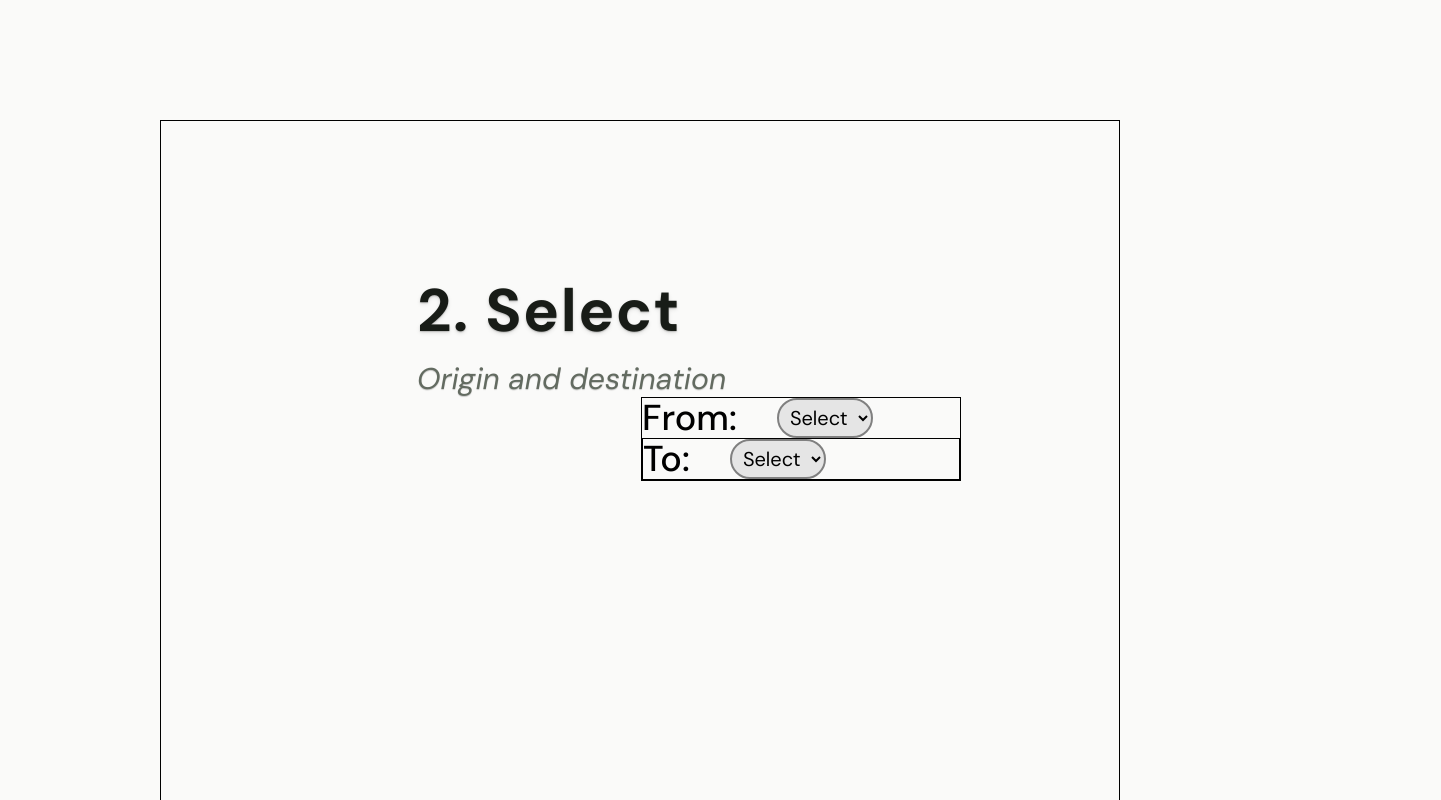
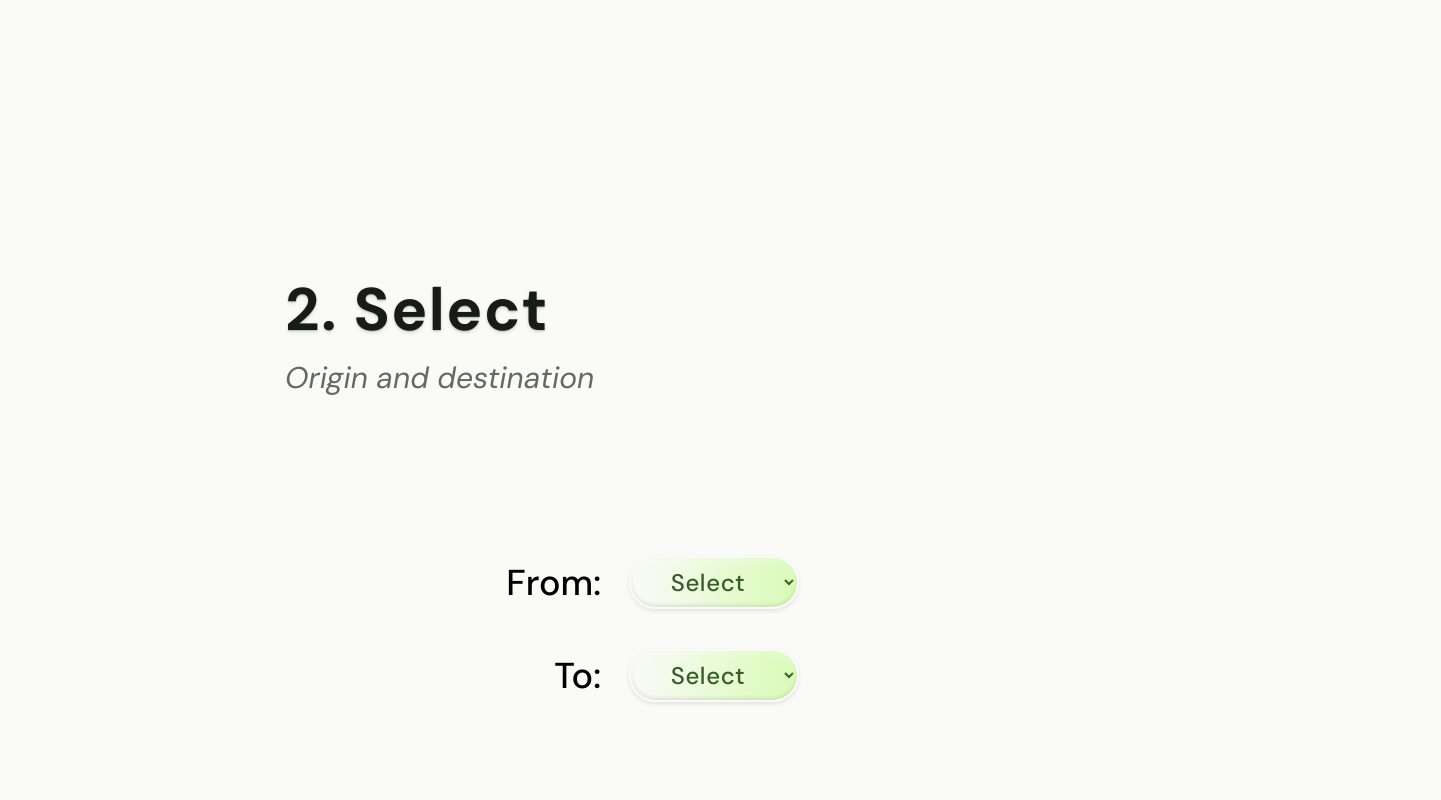
Before and after one commit to carlos-lucenag/playlist-port, a React (Vite) app in the folder frontend/: page / in a window 1280 px wide. Shown: the part 1480-2280 px from the top of the page, 1441 px wide, since content can reach past the window. Built offline with nearby package versions, Linux system fonts and the light colour scheme.

Commit message:
chore: ultima atualizacao do dia

```diff
--- a/frontend/src/App.jsx
+++ b/frontend/src/App.jsx
@@ -17,7 +17,7 @@ function App() {
   return (
     <div className="max-w-[60rem] flex flex-col">
       <div className="flex flex-col h-dvh">
-        <div id="navbar" className="mt-30">
+        <div id="navbar" className="mt-40">
           <h1 className="text-[#181C17] text-8xl text-shadow-lg font-bold tracking-wide">
             Playlist Port
           </h1>
@@ -32,12 +32,12 @@ function App() {
             border-2 border-[#FAFAF9]
             text-[#395D28] text-5xl font-medium tracking-wide
             bg-linear-to-r from-[#F0F6EE] to-[#99F53D]
+            rounded-full
+            shadow-[inset_0_-2px_4px_rgba(0,0,0,0.25),inset_0_4px_8px_rgba(255,255,255,0.3),0_2px_8px_rgba(0,0,0,0.20)]
             w-fit
             self-center
-            mt-[30vh]
+            mt-[25vh]
             px-10 py-3
-            rounded-full
-            shadow-[inset_0_-2px_4px_rgba(0,0,0,0.25),inset_0_4px_8px_rgba(255,255,255,0.3),0_2px_8px_rgba(0,0,0,0.20)]
             transform transition-all duration-200 ease-in-out
             hover:-translate-y-0.5"
         >
@@ -73,7 +73,7 @@ function App() {
         <Connect />
       </section>
 
-      <section className="border h-dvh" ref={transferPageRef}>
+      <section className="h-dvh" ref={transferPageRef}>
         <Transfer />
       </section>
     </div>
--- a/frontend/src/components/Connect.jsx
+++ b/frontend/src/components/Connect.jsx
@@ -63,7 +63,7 @@ function Connect() {
   };
 
   return (
-    <div className="mt-60 flex flex-col">
+    <div className="mt-40 flex flex-col">
       <h1 className="text-6xl text-[#181C17] text-shadow-md font-bold tracking-wide">
         1. Connect
       </h1>
--- a/frontend/src/components/Transfer.jsx
+++ b/frontend/src/components/Transfer.jsx
@@ -107,20 +107,17 @@ function Transfer() {
   };
 
   return (
-    <div>
-      <div className="py-40 relative bottom-0 w-screen flex flex-col">
-        <div className="text-[#181C17] ml-64 w-fit">
-          <h1 className="text-6xl text-shadow-md font-bold tracking-wide mb-5">
+    <div className="mt-40 flex flex-col">
+      <h1 className="text-6xl text-[#181C17] text-shadow-md font-bold tracking-wide">
         2. Select
       </h1>
-          <p className="text-3xl italic text-shadow-xs text-[#636B61]">
+      <p className="mt-5 text-3xl text-[#636B61] italic">
         Origin and destination
       </p>
-        </div>
-        <div className="flex flex-col">
-          <form className="border self-center w-80">
-            <div className="flex gap-10">
-              <p className="text-4xl font-medium">From:</p>
+
+      <form className="mt-[20vh] grid gap-10 self-center">
+        <div className="flex gap-7 items-center">
+          <p className="text-4xl font-medium w-30 text-right">From:</p>
           <select
             name="origin"
             id="origin-service"
@@ -128,12 +125,14 @@ function Transfer() {
             value={formData.origin}
             onChange={handleChange}
             className="
+              border-2 border-[#FAFAF9]
+              text-[#395D28] font-medium tracking-wide
+              bg-linear-to-r from-[#F0F6EE03] to-[#D9FBB6]
+              rounded-full
+              shadow-[inset_0_-2px_4px_rgba(0,0,0,0.1),inset_0_4px_8px_rgba(255,255,255,0.3),0_2px_4px_rgba(0,0,0,0.1)]
+              px-6 py-2
               cursor-pointer
-              w-24 h-10
-              text-center text-xl
-              bg-neutral-200 text-[#000000]
-              rounded-full
-              border-2 border-[#808080]
+              text-center text-2xl
               focus:outline-none
             "
           >
@@ -144,21 +143,24 @@ function Transfer() {
             <option value="youtube">Youtube</option>
           </select>
         </div>
-            <div className="flex gap-10 border">
-              <p className="text-4xl font-medium">To:</p>
+
+        <div className="flex gap-7 items-center">
+          <p className="text-4xl font-medium w-30 text-right">To:</p>
           <select
-                name="origin"
-                id="origin-service"
+            name="destination"
+            id="destination-service"
             required
-                value={formData.origin}
+            value={formData.destination}
             onChange={handleChange}
             className="
+              border-2 border-[#FAFAF9]
+              text-[#395D28] font-medium tracking-wide
+              bg-linear-to-r from-[#F0F6EE03] to-[#D9FBB6]
+              rounded-full
+              shadow-[inset_0_-2px_4px_rgba(0,0,0,0.1),inset_0_4px_8px_rgba(255,255,255,0.3),0_2px_4px_rgba(0,0,0,0.1)]
+              px-6 py-2
               cursor-pointer
-              w-24 h-10
-              text-center text-xl
-              bg-neutral-200 text-[#000000]
-              rounded-full
-              border-2 border-[#808080]
+              text-center text-2xl
               focus:outline-none
             "
           >
@@ -171,8 +173,6 @@ function Transfer() {
         </div>
       </form>
     </div>
-      </div>
-    </div>
   );
 }
 
--- a/frontend/src/index.css
+++ b/frontend/src/index.css
@@ -5,3 +5,9 @@
 button {
     cursor: pointer;
 }
+
+::picker-icon {
+    padding-right: 12px;
+    color: red;
+    background-color: red;
+}
```
Lines whose indentation alone changed are shown as unchanged.
